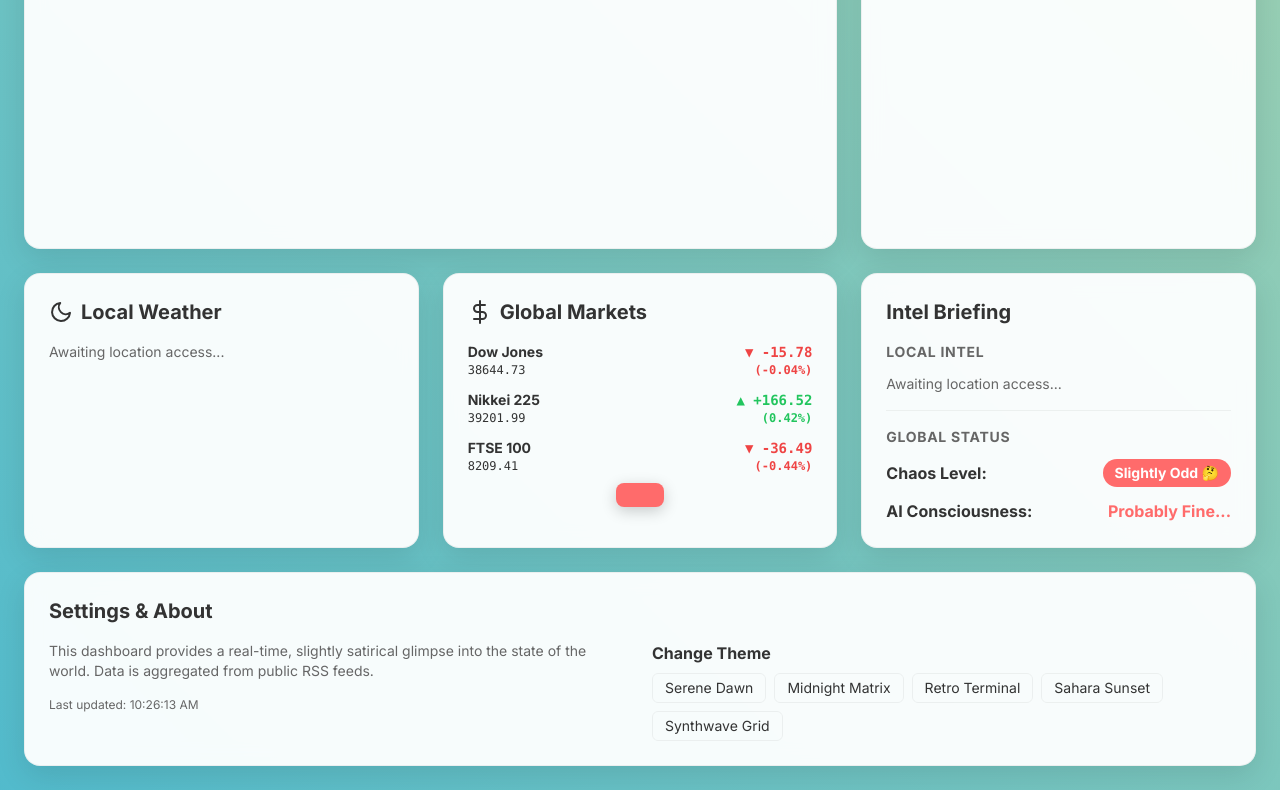
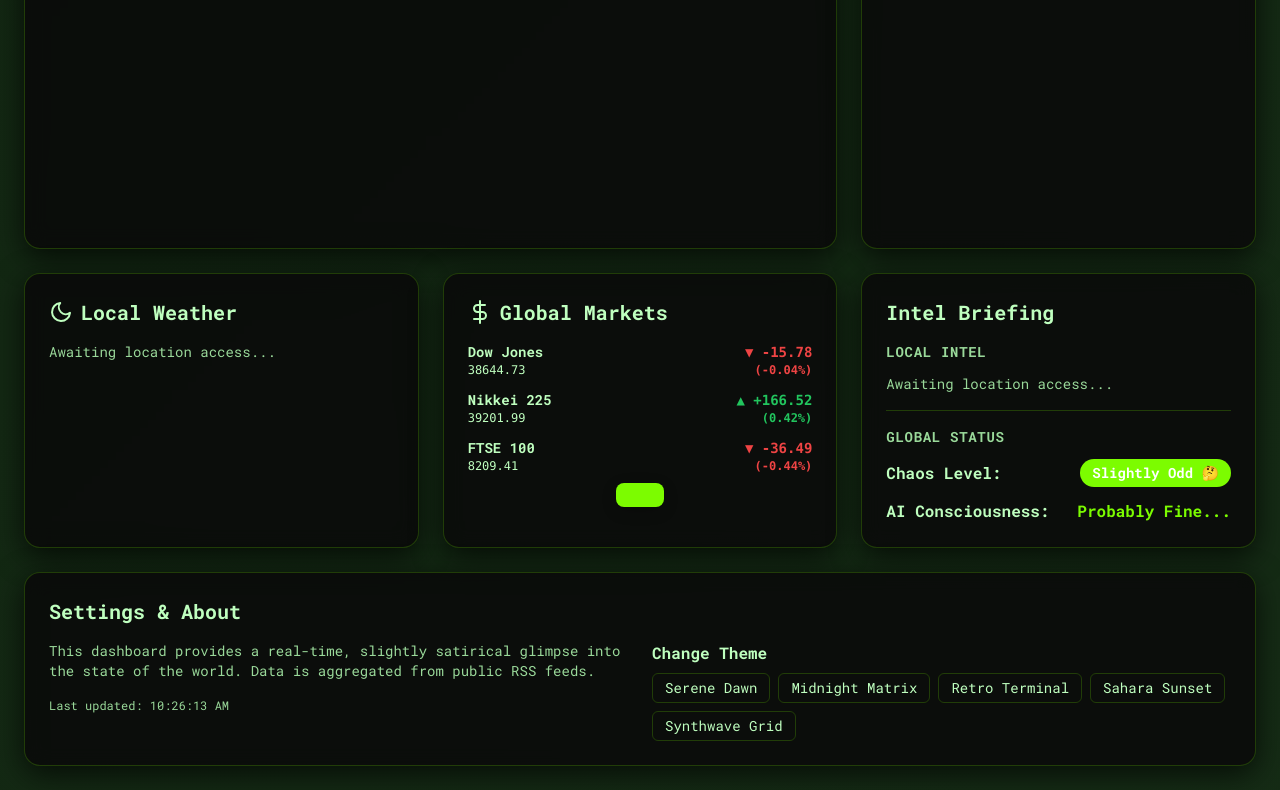
Before and after one commit to Varun-SV/world-situation, a plain HTML site: page index.html in a window 1280 px wide. Shown: the part 393-1183 px from the top of the page. Drawn offline with nearby package versions, Linux system fonts and the light colour scheme; no server answers.

Commit message:
Update index.html
fixed: Theme stopped working

```diff
--- a/index.html
+++ b/index.html
@@ -2,7 +2,7 @@
 <html lang="en" class="theme-1">
 <head>
 <meta charset="UTF-8" />
-    <meta name="viewport" content="width=device-width, initial-scale=1.0" />
+<meta name="viewport" content="width=device-width, initial-scale=1" />
 <title>world-situation</title>
 <link href="https://fonts.googleapis.com/css2?family=Inter:wght@400;700;900&family=Roboto+Mono:wght@400;700&display=swap" rel="stylesheet" />
 <script src="https://cdn.tailwindcss.com"></script>
@@ -22,7 +22,15 @@
     --widget-shadow: 0 10px 30px rgba(0, 0, 0, 0.1);
     --border-color: rgba(0, 0, 0, 0.05);
   }
-        .theme-1 {
+  .theme-0 { /* Serene Dawn */
+    --bg-gradient: linear-gradient(135deg, #fce38a, #f38181);
+    --accent: #f38181;
+    --widget-bg: rgba(255, 255, 255, 0.85);
+    --text-color: #3a3a3a;
+    --muted-text: #5f5f5f;
+    --border-color: rgba(0, 0, 0, 0.05);
+  }
+  .theme-1 { /* Midnight Matrix */
     --bg-gradient: linear-gradient(135deg, #0f2027, #203a43, #2c5364);
     --accent: #7CFC00;
     --widget-bg: rgba(10, 25, 40, 0.8);
@@ -30,6 +38,34 @@
     --muted-text: #a0bdba;
     --widget-shadow: 0 10px 40px rgba(0, 0, 0, 0.6);
     --border-color: rgba(255, 255, 255, 0.1);
+  }
+  .theme-2 { /* Retro Terminal */
+    --bg-gradient: linear-gradient(135deg, #0b1b0b, #183018);
+    --accent: #7CFC00;
+    --widget-bg: rgba(10, 10, 10, 0.9);
+    --text-color: #BFFFBF;
+    --muted-text: #9ad99a;
+    --font-main: "Roboto Mono", monospace;
+    --font-mono: "Roboto Mono", monospace;
+    --widget-shadow: 0 8px 30px rgba(0, 0, 0, 0.7);
+    --border-color: rgba(124, 252, 0, 0.2);
+  }
+  .theme-3 { /* Sahara Sunset */
+    --bg-gradient: linear-gradient(135deg, #FFD194, #D1913C, #F6D365);
+    --accent: #D1913C;
+    --widget-bg: rgba(255, 255, 255, 0.9);
+    --text-color: #4d3e2f;
+    --muted-text: #7d6a55;
+    --border-color: rgba(0, 0, 0, 0.08);
+  }
+  .theme-4 { /* Synthwave Grid */
+    --bg-gradient: linear-gradient(135deg, #0f0c29, #302b63, #24243e);
+    --accent: #FF00FF;
+    --widget-bg: rgba(20, 20, 20, 0.85);
+    --text-color: #ffffff;
+    --muted-text: #d0d0d0;
+    --widget-shadow: 0 12px 40px rgba(255, 0, 255, 0.1);
+    --border-color: rgba(255, 0, 255, 0.2);
   }
   html {
     scroll-behavior: smooth;
@@ -87,7 +123,6 @@
   .custom-notification.show {
     bottom: 20px;
   }
-        /* Modal styles */
   #newsModal {
     position: fixed;
     inset: 0;
@@ -161,7 +196,7 @@
   </header>
   <!-- Main Dashboard Grid -->
   <main class="grid grid-cols-1 md:grid-cols-2 lg:grid-cols-3 gap-6">
-            <!-- World News Feed Widget -->
+    <!-- News Feed Widget (Larger) -->
     <section class="widget rounded-2xl p-4 md:p-6 lg:col-span-2">
       <h2 class="text-xl font-bold mb-4 flex items-center">
         <svg xmlns="http://www.w3.org/2000/svg" width="24" height="24" fill="none" stroke="currentColor" stroke-width="2" stroke-linecap="round" stroke-linejoin="round" class="mr-2"><path d="M2 3h6a4 4 0 0 1 4 4v14a3 3 0 0 0-3-3H2z"/><path d="M22 3h-6a4 4 0 0 0-4 4v14a3 3 0 0 1 3-3h7z"/></svg>
@@ -172,7 +207,7 @@
         <span id="newsStatusText">Initializing feeds...</span>
       </div>
       <div id="newsFeed" class="news-feed h-96 overflow-y-auto pr-2 space-y-3">
-                    <!-- Loading skeleton placeholders -->
+        <!-- Loading Skeleton -->
         <div class="space-y-3">
           <div class="h-16 rounded-lg skeleton"></div>
           <div class="h-16 rounded-lg skeleton"></div>
@@ -208,6 +243,7 @@
         Global Markets
       </h2>
       <div id="marketData" class="space-y-3">
+        <!-- Market data -->
       </div>
     </section>
     <!-- Local Intel & Global Status Widget -->
@@ -247,11 +283,9 @@
     </section>
   </main>
 </div>
-
-    <!-- Notification -->
 <div id="customNotification" class="custom-notification"></div>
 
-    <!-- Modal Popup -->
+<!-- News Popup Modal -->
 <div id="newsModal" aria-hidden="true">
   <div class="modal-content">
     <button class="close-btn" aria-label="Close">&times;</button>
@@ -264,7 +298,6 @@
 
 <script>
 document.addEventListener('DOMContentLoaded', () => {
-    // --- Configurations ---
   const RSS_FEEDS = [
     { name: 'Reuters', url: 'https://feeds.reuters.com/Reuters/worldNews' },
     { name: 'BBC', url: 'https://feeds.bbci.co.uk/news/world/rss.xml' },
@@ -297,7 +330,7 @@ document.addEventListener('DOMContentLoaded', () => {
     { name: 'FTSE 100', value: 8247.11, change: 0 }
   ];
 
-    // DOM elements
+  // DOM Elements
   const newsFeedEl = document.getElementById('newsFeed');
   const localNewsFeedEl = document.getElementById('localNewsFeed');
   const newsStatusIndicatorEl = document.getElementById('newsStatusIndicator');
@@ -310,7 +343,7 @@ document.addEventListener('DOMContentLoaded', () => {
   const themeSwitcherEl = document.getElementById('themeSwitcher');
   const notificationEl = document.getElementById('customNotification');
 
-    // Modal elements
+  // Modal Elements
   const modal = document.getElementById('newsModal');
   const modalTitle = document.getElementById('modalTitle');
   const modalMeta = document.getElementById('modalMeta');
@@ -318,15 +351,17 @@ document.addEventListener('DOMContentLoaded', () => {
   const modalLink = document.getElementById('modalLink');
   const closeModalBtn = modal.querySelector('button.close-btn');
 
-    // State
   let currentChaosIndex = 0;
 
-    // Theme logic
+  // Apply theme on <html> element and save preference
   function applyTheme(themeClass) {
-        document.documentElement.className = '';
+    // Remove all known theme classes
+    THEMES.forEach(t => document.documentElement.classList.remove(t.class));
     document.documentElement.classList.add(themeClass);
     localStorage.setItem('preferredTheme', themeClass);
   }
+
+  // Initialize theme, setting from localStorage or by day index fallback
   function initializeTheme() {
     const preferredTheme = localStorage.getItem('preferredTheme');
     if (preferredTheme && THEMES.some(t => t.class === preferredTheme)) {
@@ -335,6 +370,7 @@ document.addEventListener('DOMContentLoaded', () => {
       const dayIndex = new Date().getDay() % THEMES.length;
       applyTheme(THEMES[dayIndex].class);
     }
+    // Render buttons
     THEMES.forEach(theme => {
       const button = document.createElement('button');
       button.textContent = theme.name;
@@ -348,7 +384,7 @@ document.addEventListener('DOMContentLoaded', () => {
     });
   }
 
-    // Notifications
+  // Show notification
   function showNotification(message) {
     notificationEl.textContent = message;
     notificationEl.classList.add('show');
@@ -357,7 +393,7 @@ document.addEventListener('DOMContentLoaded', () => {
     }, 3000);
   }
 
-    // Location functions
+  // Location logic
   function getLocation() {
     if (navigator.geolocation) {
       navigator.geolocation.getCurrentPosition(locationSuccess, locationError);
@@ -389,15 +425,9 @@ document.addEventListener('DOMContentLoaded', () => {
   function locationError(error) {
     let message = "Could not determine location.";
     switch(error.code) {
-            case error.PERMISSION_DENIED:
-                message = "Location access denied by user.";
-                break;
-            case error.POSITION_UNAVAILABLE:
-                message = "Location information is unavailable.";
-                break;
-            case error.TIMEOUT:
-                message = "The request to get user location timed out.";
-                break;
+      case error.PERMISSION_DENIED: message = "Location access denied by user."; break;
+      case error.POSITION_UNAVAILABLE: message = "Location information is unavailable."; break;
+      case error.TIMEOUT: message = "The request to get user location timed out."; break;
     }
     handleLocationError(message);
   }
@@ -408,7 +438,8 @@ document.addEventListener('DOMContentLoaded', () => {
     localNewsFeedEl.innerHTML = `<p class="text-sm" style="color: var(--muted-text);">${message}</p>`;
   }
 
-    // Fetch & display news
+  // News fetch and display
+
   async function fetchAndDisplayNews(feeds, element, itemCount) {
     element.innerHTML = '<div class="space-y-3"><div class="h-16 rounded-lg skeleton"></div><div class="h-16 rounded-lg skeleton"></div></div>';
     const promises = feeds.map(feed =>
@@ -434,7 +465,7 @@ document.addEventListener('DOMContentLoaded', () => {
     );
     try {
       const results = await Promise.all(promises);
-            const allNews = results.flat().sort((a, b) => b.pubDate - a.pubDate);
+      const allNews = results.flat().sort((a,b) => b.pubDate - a.pubDate);
 
       if (allNews.length > 0) {
         displayNews(allNews, element);
@@ -461,7 +492,7 @@ document.addEventListener('DOMContentLoaded', () => {
     }
   }
 
-    // Display news and attach modal logic
+  // Display news and modal popup logic
   function displayNews(newsItems, element) {
     element.innerHTML = '';
     newsItems.forEach(item => {
@@ -470,7 +501,7 @@ document.addEventListener('DOMContentLoaded', () => {
       const card = document.createElement('div');
       card.className = 'block p-3 rounded-lg transition-colors cursor-pointer';
       card.style.border = '1px solid transparent';
-            card.onmouseover = () => card.style.backgroundColor = 'rgba(128, 128, 128, 0.1)';
+      card.onmouseover = () => card.style.backgroundColor = 'rgba(128,128,128,0.1)';
       card.onmouseout = () => card.style.backgroundColor = 'transparent';
 
       card.innerHTML = `
@@ -478,22 +509,20 @@ document.addEventListener('DOMContentLoaded', () => {
         <p class="text-xs mt-1" style="color: var(--muted-text);">${item.source} • ${timeAgo}</p>
       `;
 
-            // On click, open modal with description
       card.addEventListener('click', () => {
         modalTitle.textContent = item.title;
         modalMeta.textContent = `${item.source} • ${timeAgo}`;
-                // Render description as HTML
         modalDescription.innerHTML = item.description;
         modalLink.href = item.link;
         modal.classList.add('active');
-                document.body.style.overflow = 'hidden'; // prevent background scroll
+        document.body.style.overflow = 'hidden';
       });
 
       element.appendChild(card);
     });
   }
 
-    // Modal close handlers
+  // Close modal handlers
   closeModalBtn.addEventListener('click', () => {
     modal.classList.remove('active');
     document.body.style.overflow = '';
@@ -505,7 +534,7 @@ document.addEventListener('DOMContentLoaded', () => {
     }
   });
 
-    // Other functions: markets, weather, chaos level etc.
+  // Other widgets
   function updateChaosLevel() {
     currentChaosIndex = (currentChaosIndex + 1) % CHAOS_LEVELS.length;
     chaosLevelEl.textContent = CHAOS_LEVELS[currentChaosIndex];
@@ -542,7 +571,6 @@ document.addEventListener('DOMContentLoaded', () => {
       const weather = data.current_weather;
       const temp = weather.temperature;
       const condition = getWeatherCondition(weather.weathercode);
-
       weatherDataEl.innerHTML = `
         <div class="text-center">
           <p class="text-lg font-bold">${cityName}</p>
@@ -581,7 +609,6 @@ document.addEventListener('DOMContentLoaded', () => {
     `;
   }
 
-    // Utilities
   function updateLastRefreshTime() {
     lastUpdateEl.textContent = new Date().toLocaleTimeString();
   }
@@ -605,7 +632,7 @@ document.addEventListener('DOMContentLoaded', () => {
       .replace(/'/g, "'");
   }
 
-    // Initialization & intervals
+  // Initialize dashboard
   function initializeDashboard() {
     initializeTheme();
     getLocation();
```
Lines whose indentation alone changed are shown as unchanged.
